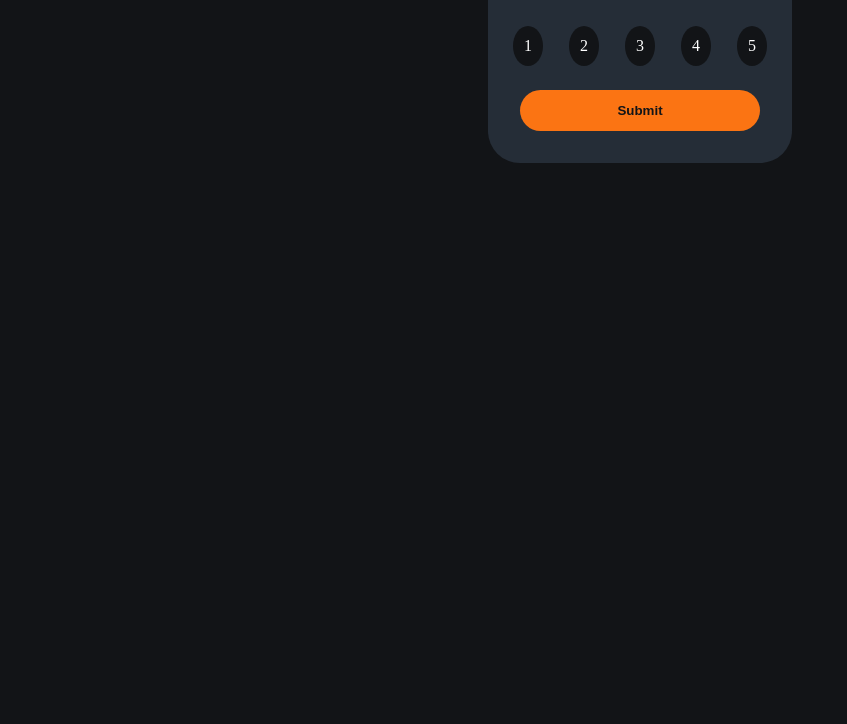
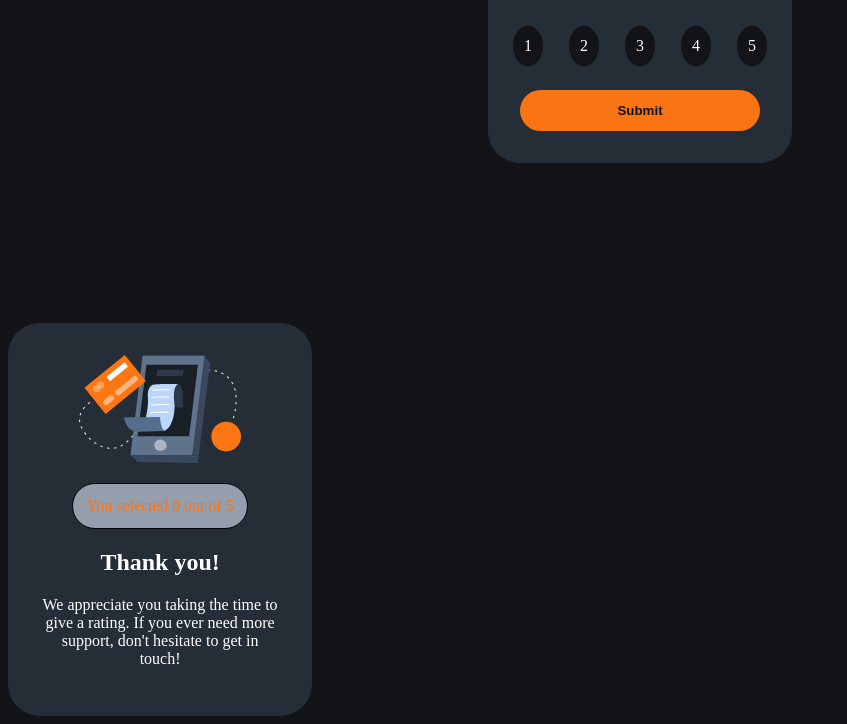
Before and after one commit to Francis-Frimpong/interactive-rating-card, a plain HTML site: page index.html in a window 1280 px wide. Shown: the part 375-1099 px from the top of the page, without its empty margins (0-847 px from the left). Before the commit the page ends 800 px from the top, so only its background shows below. Drawn offline with Linux system fonts and the light colour scheme.

Commit message:
worked on the second card and styled it

```diff
--- a/index.html
+++ b/index.html
@@ -43,12 +43,17 @@
 
   <!-- Thank you state start -->
 
-  <!-- You selected Add rating here out of 5 -->
+  <div class="thank-you-card">
+    <img src="images/illustration-thank-you.svg" alt="" srcset="">
 
-  <!-- Thank you! -->
+    <p class="select-stmt">You selected <span class="selected-rating">0</span> out of 5</p>
+    <h2>Thank you!</h2>
+    <p class="message">
+      We appreciate you taking the time to give a rating. If you ever need more
+      support, don't hesitate to get in touch!
+    </p>
+  </div>
 
-  <!-- We appreciate you taking the time to give a rating. If you ever need more support,
-  don’t hesitate to get in touch! -->
 
   <!-- Thank you state end -->
 
--- a/style.css
+++ b/style.css
@@ -17,14 +17,37 @@ body{
     background-color: hsl(213, 19%, 18%);
 }
 
+.thank-you-card{
+    max-width: 19%;
+    padding: 2em;
+    margin-top: 10em;
+    color: white;
+    border-radius: 2em;
+    background-color: hsl(213, 19%, 18%);
+    text-align: center;
+
+}
+
+.select-stmt{
+    color:hsl(25, 97%, 53%) ;
+    border: 1px solid black;
+    border-radius: 50px;
+    padding-top: .8em;
+    padding-bottom: .8em;
+    margin-left: 2em;
+    margin-right: 2em;
+    background-color: hsl(217, 12%, 63%);
+
+
+}
 
 .rating-btn{
     display: flex;
     justify-content: center;
     align-items: center;
 }
+
 .rating{
-
     text-align: center;
     width: 9%;
     height: 9%;
```
